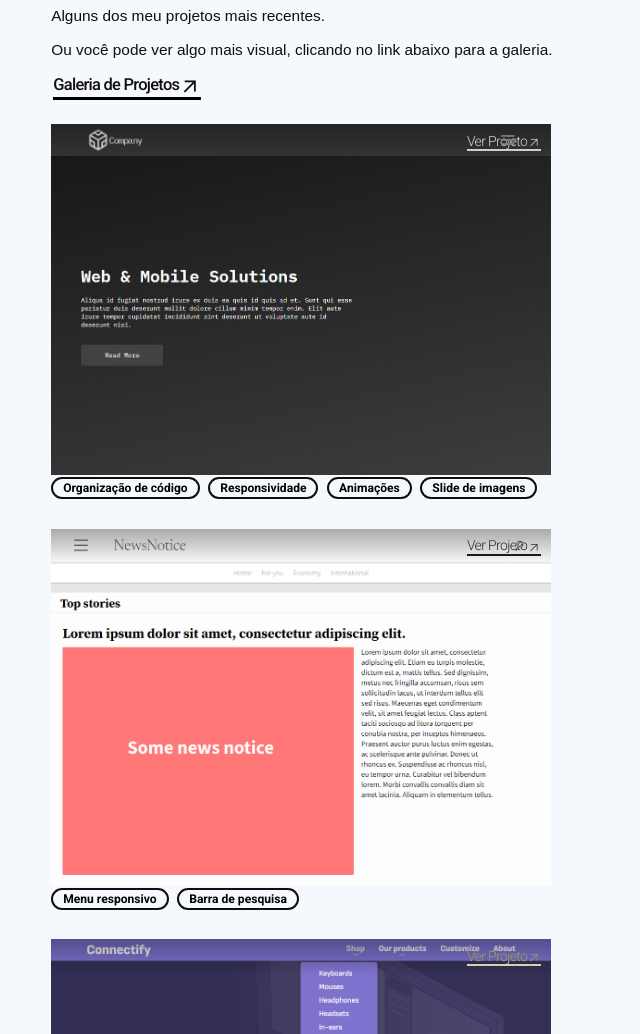
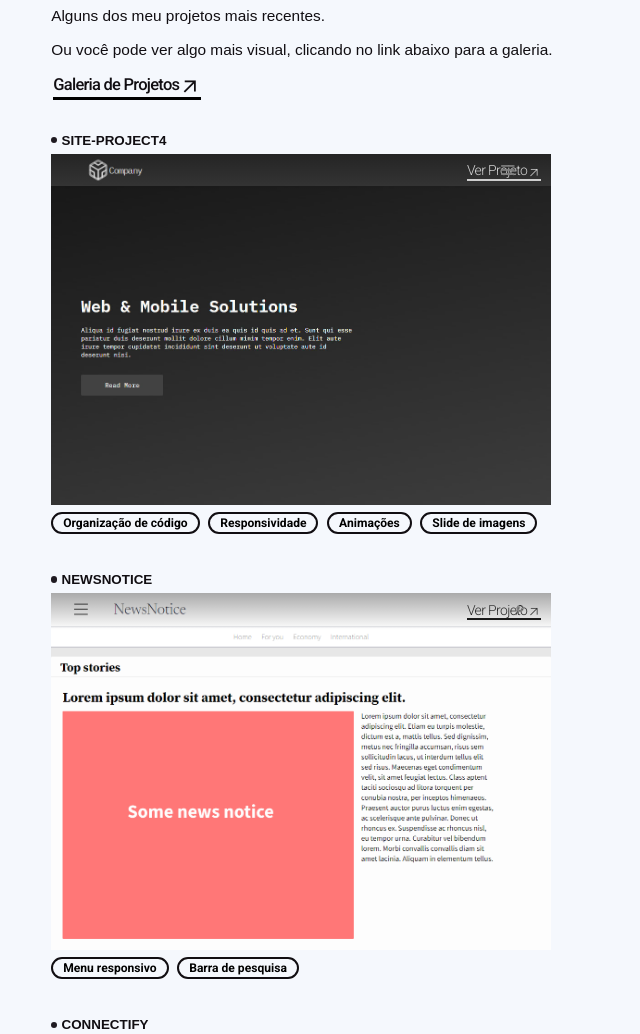
Before and after one commit to gabriel-tomas/portfolio-2023, a plain HTML site: page index.html in a window 1280 px wide. Shown: the part 760-1794 px from the top of the page, without its empty margins (0-640 px from the left). Drawn offline with nearby package versions, Linux system fonts and the light colour scheme; a web font is replaced by a local one.

Commit message:
titulo para os projetos

```diff
--- a/index.html
+++ b/index.html
@@ -121,6 +121,10 @@
             </div>
             <div class="portfolio-section--items-container">
                 <div class="items-container--item">
+                    <div class="item--title">
+                        <div></div>
+                        <h4>site-project4</h4>
+                    </div>
                     <div class="page-links item--internal-link">
                         <a href="#">
                             <div>
@@ -156,6 +160,10 @@
                     </div>
                 </div>
                 <div class="items-container--item">
+                    <div class="item--title">
+                        <div></div>
+                        <h4>NewsNotice</h4>
+                    </div>
                     <div class="page-links item--internal-link">
                         <a href="#">
                             <div>
@@ -185,6 +193,10 @@
                     </div>
                 </div>
                 <div class="items-container--item">
+                    <div class="item--title">
+                        <div></div>
+                        <h4>Connectify</h4>
+                    </div>
                     <div class="page-links item--internal-link">
                         <a href="#">
                             <div>
--- a/styles/base.css
+++ b/styles/base.css
@@ -9,6 +9,7 @@
 :root {
 	--theme-color0: #F5F8FD;
 	--theme-color1: #110E12;
+	--theme-color1-light: #1F1A21;
 	--theme-color2: #0C0E12;
 	--theme-color0-neutral: #000000;
 	--theme-color1-neutral: white;
--- a/styles/index/index.css
+++ b/styles/index/index.css
@@ -57,3 +57,5 @@
 @import url("../modules/header/menu/footer/links.css");
 
 @import url("../modules/header/menu/footer/page-icon.css");
+
+@import url("../modules/main/portfolio-section/items-container/item/title.css");
--- a/styles/modules/main/portfolio-section/items-container/item.css
+++ b/styles/modules/main/portfolio-section/items-container/item.css
@@ -1,5 +1,5 @@
 .items-container--item {
-    margin-block: 3vh;
+    margin-block: min(5vh, 33.350px);
     position: relative;
     width: min(100%, 500px);
 }
--- a/styles/modules/main/portfolio-section/items-container/item/image-container.css
+++ b/styles/modules/main/portfolio-section/items-container/item/image-container.css
@@ -1,3 +1,7 @@
+.item--image-container {
+    margin-bottom: 5px;
+}
+
 .item--image-container img {
     width: 100%;
 }
--- /dev/null
+++ b/styles/modules/main/portfolio-section/items-container/item/title.css
@@ -0,0 +1,19 @@
+.item--title {
+    display: flex;
+    align-items: center;
+    gap: 4px;
+    margin-bottom: 7px;
+}
+
+.item--title > div {
+    width: 6.3px;
+    height: 6.3px;
+    background-color: var(--theme-color1-light);
+    border-radius: 100%;
+}
+
+.item--title > h4 {
+    font-size: 1.219rem;
+    font-weight: 800;
+    text-transform: uppercase;
+}
```
